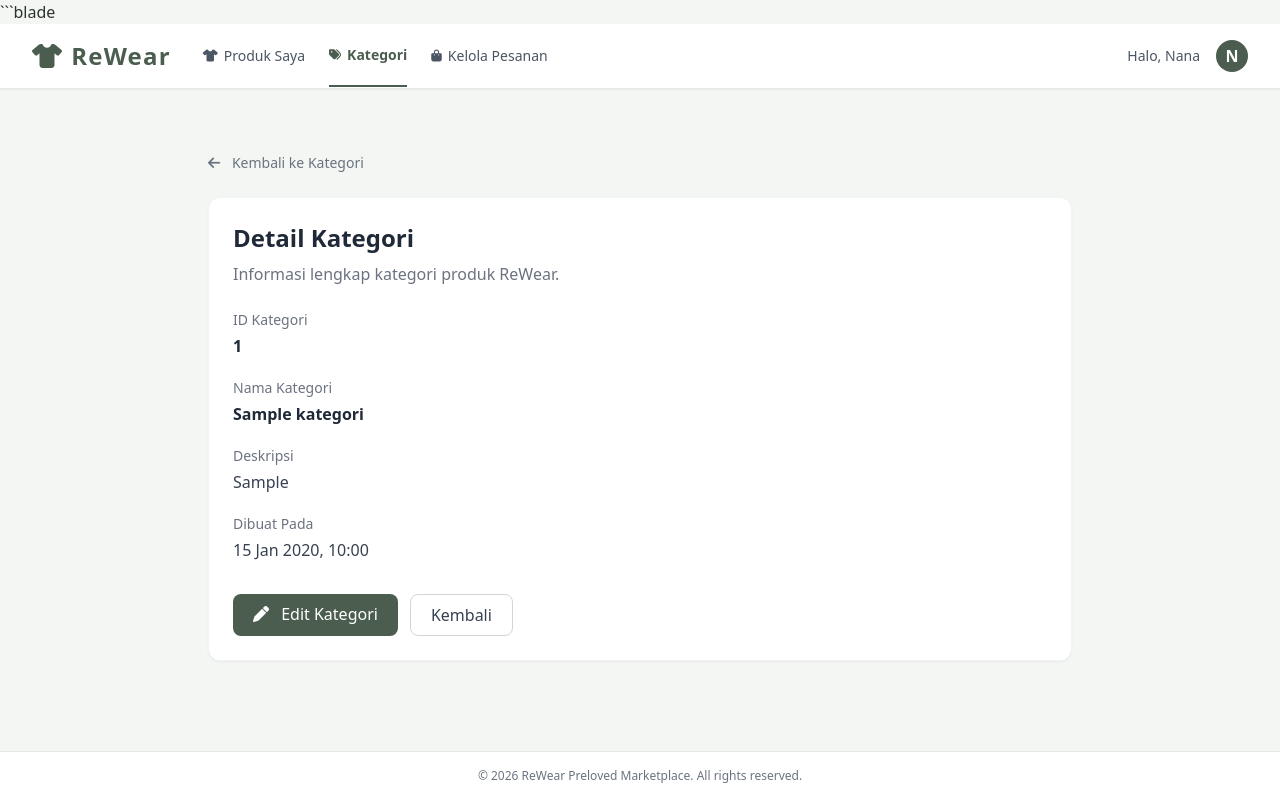
After one commit to agrevinana0912-crypto/Rewear, a Laravel app: page /kategori/1 in a window 1280 px wide. The commit adds this page. Run offline with Laravel 12, Linux system fonts and the light colour scheme; tables that the repository leaves empty hold one stand-in row (values such as "Sample post"); some libraries are stand-ins or nearby versions.

Commit message:
Menambahkan fitur detail kategori

````diff
--- a/app/Http/Controllers/KategoriController.php
+++ b/app/Http/Controllers/KategoriController.php
@@ -49,6 +49,14 @@ class KategoriController extends Controller
             ->with('success', 'Kategori berhasil ditambahkan!');
     }
 
+    // Menampilkan detail kategori
+    public function show($id)
+    {
+        $kategori = Kategori::findOrFail($id);
+
+        return view('kategori.show', compact('kategori'));
+    }
+
     public function edit($id)
     {
         $kategori = Kategori::findOrFail($id);
--- /dev/null
+++ b/resources/views/kategori/show.blade.php
@@ -0,0 +1,80 @@
+```blade
+@extends('layouts.app')
+
+@section('title', 'Detail Kategori')
+
+@section('content')
+<div class="max-w-4xl mx-auto px-4 py-8">
+
+    <a href="{{ route('kategori.index') }}"
+       class="text-sm text-gray-500 hover:text-gray-800">
+        <i class="fa-solid fa-arrow-left mr-2"></i>
+        Kembali ke Kategori
+    </a>
+
+    <div class="bg-white rounded-xl shadow-sm border border-gray-100 p-6 mt-6">
+
+        <h1 class="text-2xl font-bold text-gray-800 mb-2">
+            Detail Kategori
+        </h1>
+
+        <p class="text-gray-500 mb-6">
+            Informasi lengkap kategori produk ReWear.
+        </p>
+
+        <div class="space-y-5">
+
+            <div>
+                <label class="block text-sm text-gray-500 mb-1">
+                    ID Kategori
+                </label>
+                <p class="font-semibold text-gray-800">
+                    {{ $kategori->id }}
+                </p>
+            </div>
+
+            <div>
+                <label class="block text-sm text-gray-500 mb-1">
+                    Nama Kategori
+                </label>
+                <p class="font-semibold text-gray-800">
+                    {{ $kategori->nama_kategori }}
+                </p>
+            </div>
+
+            <div>
+                <label class="block text-sm text-gray-500 mb-1">
+                    Deskripsi
+                </label>
+                <p class="text-gray-700">
+                    {{ $kategori->deskripsi ?: 'Tidak ada deskripsi.' }}
+                </p>
+            </div>
+
+            <div>
+                <label class="block text-sm text-gray-500 mb-1">
+                    Dibuat Pada
+                </label>
+                <p class="text-gray-700">
+                    {{ $kategori->created_at?->format('d M Y, H:i') ?? '-' }}
+                </p>
+            </div>
+
+        </div>
+
+        <div class="flex gap-3 mt-8">
+            <a href="{{ route('kategori.edit', $kategori->id) }}"
+               class="bg-[#4A5D4E] text-white px-5 py-2 rounded-lg hover:bg-[#2C352D]">
+                <i class="fa-solid fa-pen mr-2"></i>
+                Edit Kategori
+            </a>
+
+            <a href="{{ route('kategori.index') }}"
+               class="border border-gray-300 text-gray-700 px-5 py-2 rounded-lg hover:bg-gray-50">
+                Kembali
+            </a>
+        </div>
+
+    </div>
+</div>
+@endsection
--- a/routes/web.php
+++ b/routes/web.php
@@ -46,5 +46,4 @@ Route::get('/orders', [PesananController::class, 'index'])
     ->name('seller.orders');
 
 // CRUD Kategori
-Route::resource('kategori', KategoriController::class)
-    ->except(['show']);
+Route::resource('kategori', KategoriController::class);
````
Also changed, not shown: resources/views/kategori/index.blade.php (+10 -0 lines).
